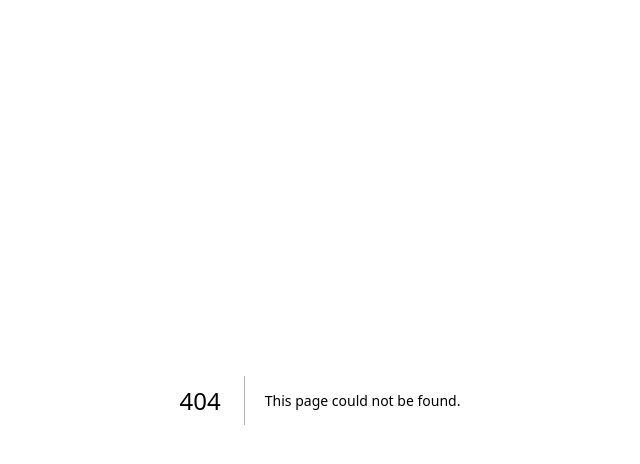
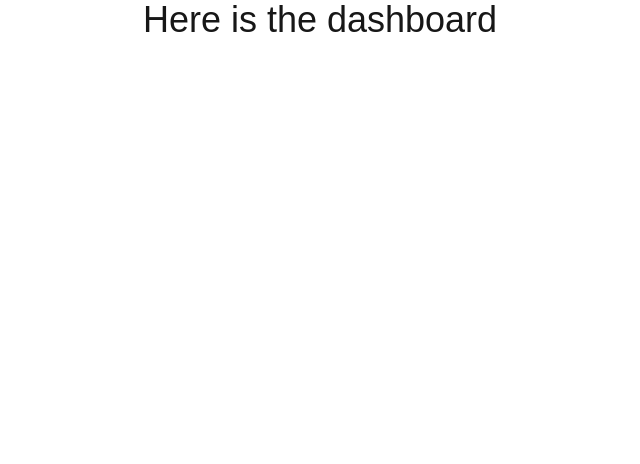
Before and after one commit to De-CT/elevate-frontend, a Next.js app: page /dashboard in a window 1280 px wide. Before the commit this address had no page. Shown: the top 464 px of the page, without its empty margins (320-960 px from the left). Built offline with nearby package versions, Linux system fonts and the light colour scheme; a web font is replaced by a local one.

Commit message:
added the dashboard page

```diff
--- /dev/null
+++ b/src/app/(member)/dashboard/page.tsx
@@ -0,0 +1,9 @@
+const Dashboard = () => {
+    return (
+        <div className="">
+            <h1 className="text-4xl text-center">Here is the dashboard</h1>
+        </div>
+    )
+}
+
+export default Dashboard
```
